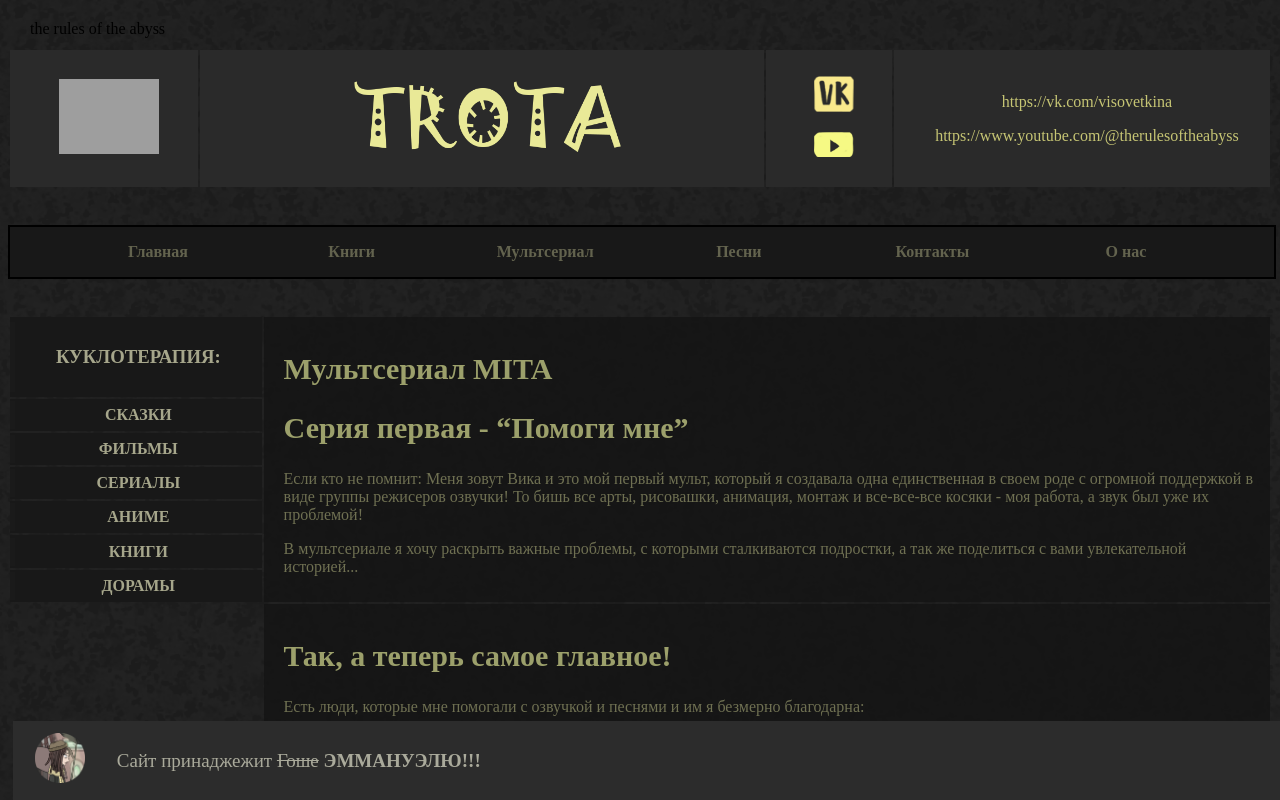
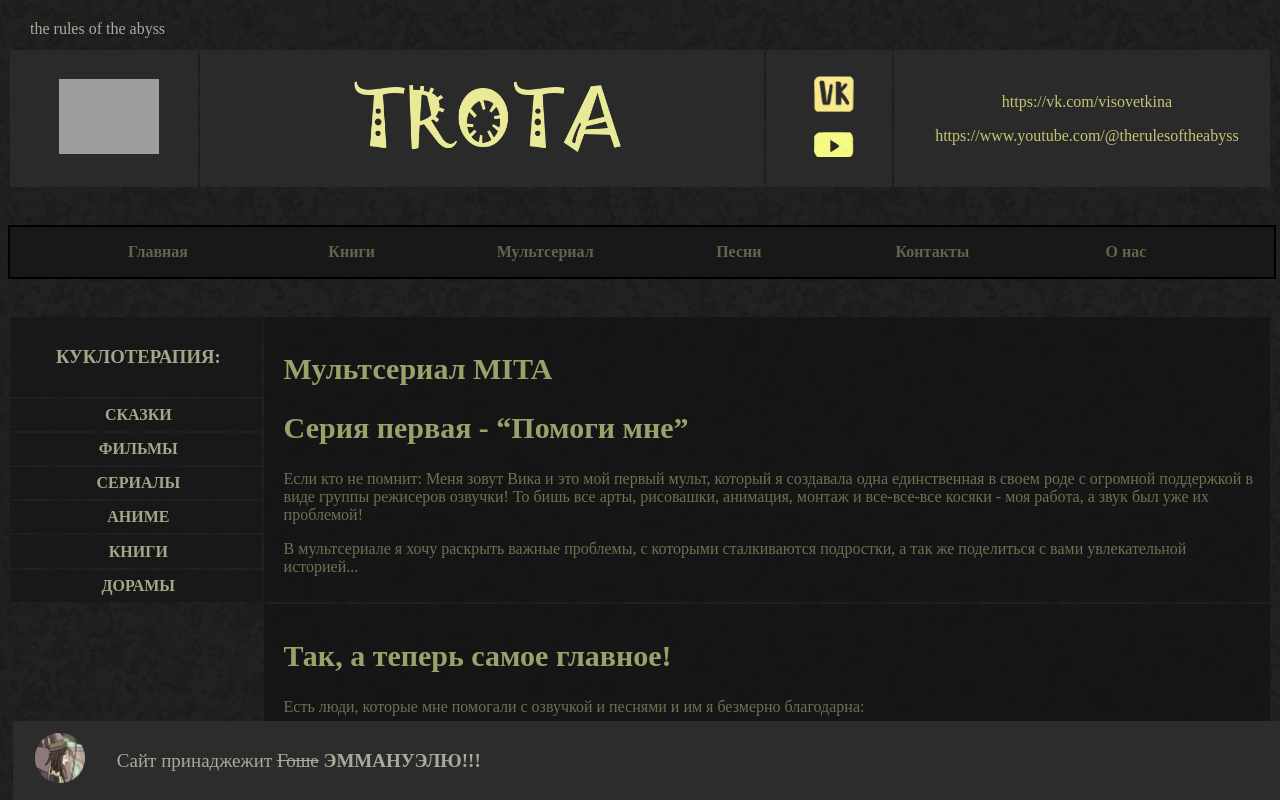
Before and after one commit to therulesoftheabyss/TROTA, a plain HTML site: page index.html in a window 1280 px wide. Shown: the top 800 px of the page. Drawn offline with Linux system fonts and the light colour scheme; grey boxes are pictures that could not be loaded.

Commit message:
Update style.css

```diff
--- a/style.css
+++ b/style.css
@@ -2,6 +2,7 @@
 
 body{
     background-color: #1d1d1d;
+    color:#aaaa9b;
 }
 table.info{
     color: #797962;
```
